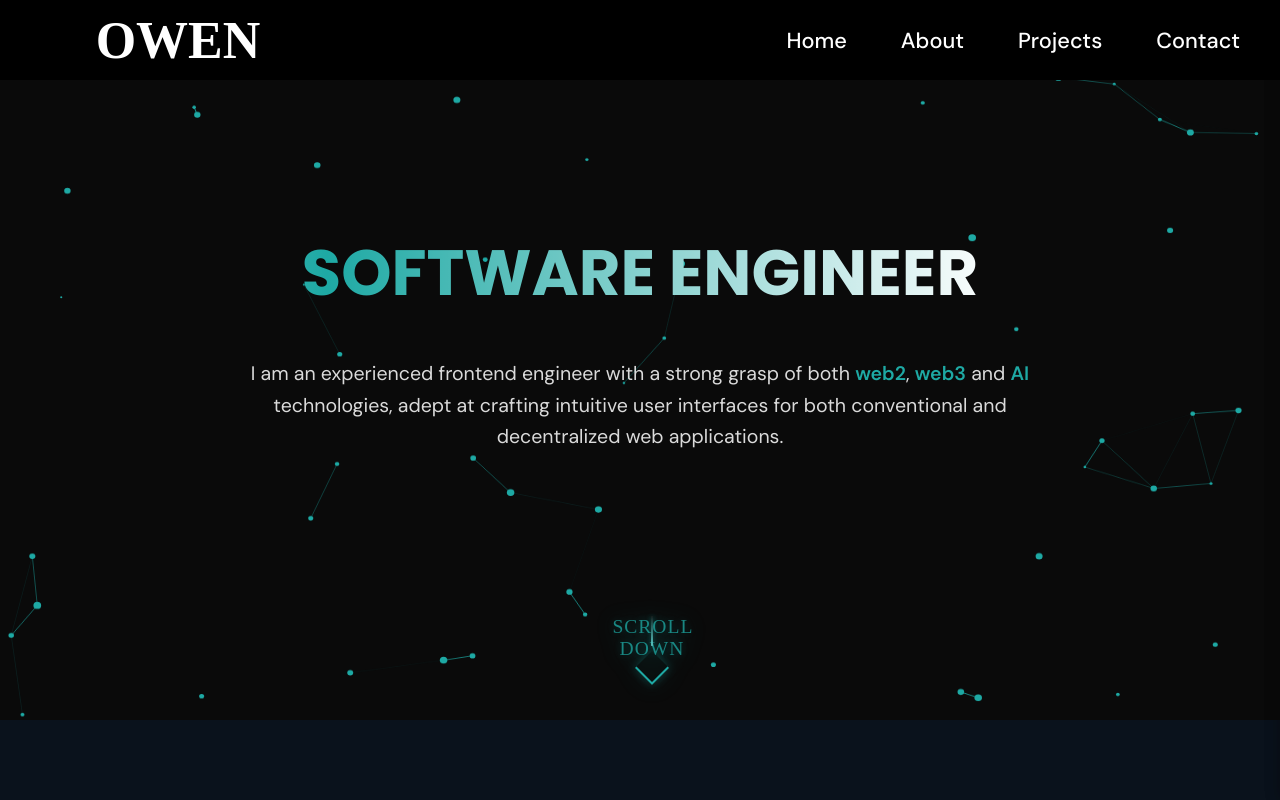
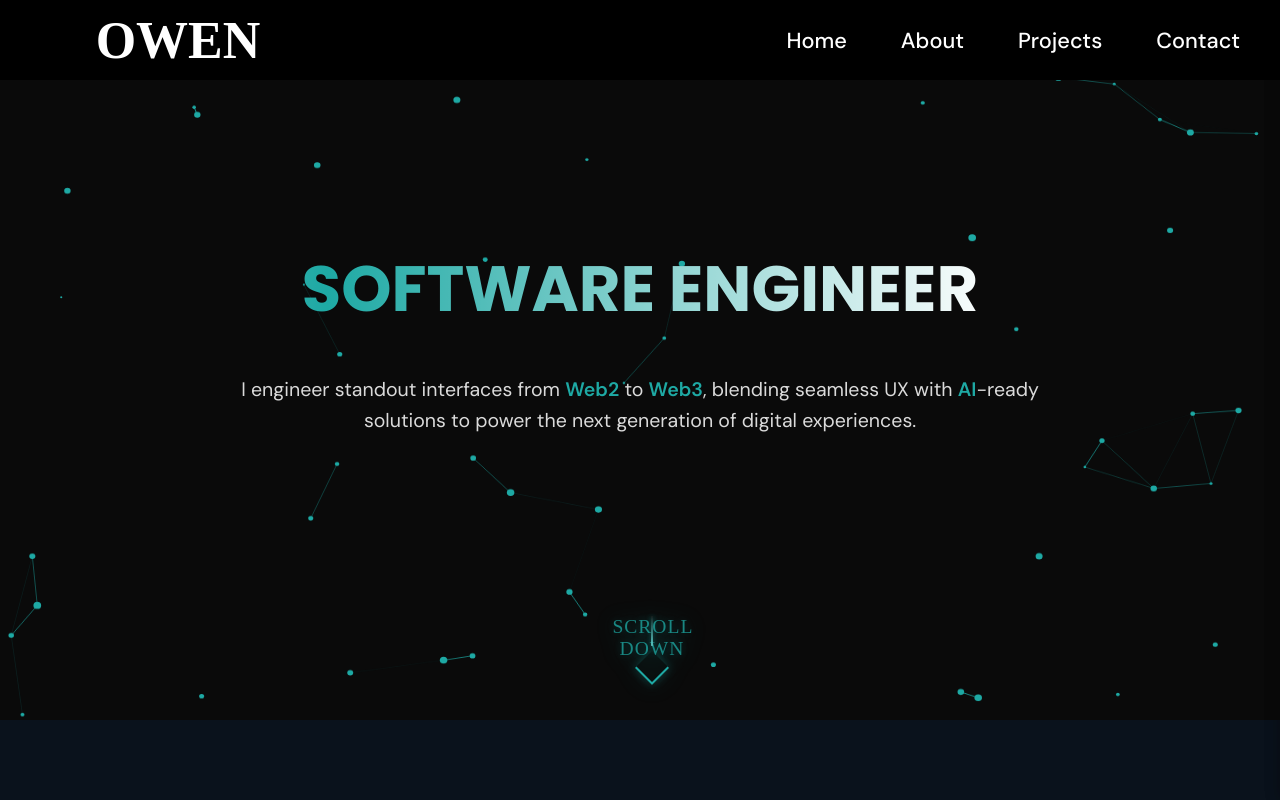
Before and after one commit to ngunjez/portfolio, a Next.js app: page / in a window 1280 px wide. Shown: the top 800 px of the page. Built offline with nearby package versions, Linux system fonts and the light colour scheme; a web font is replaced by a local one.

Commit message:
refactored the landing page components and fixed the keyframes animations

```diff
--- a/components/LandingPage.tsx
+++ b/components/LandingPage.tsx
@@ -53,11 +53,11 @@ const LandingPage = () => {
 
         indicator.style.transform = `translateX(calc(-50% + ${tiltX}px)) translateY(${tiltY}px)`;
       } else {
-        indicator.style.transform = 'translateX(-50%)';
+        indicator.style.transform = "translateX(-50%)";
       }
     };
 
-    window.addEventListener('mousemove', handleMouseMove);
+    window.addEventListener("mousemove", handleMouseMove);
 
     // Particle settings
     const particlesArray: Particle[] = [];
@@ -151,7 +151,7 @@ const LandingPage = () => {
 
     return () => {
       window.removeEventListener("resize", setCanvasDimensions);
-      window.removeEventListener('mousemove', handleMouseMove);
+      window.removeEventListener("mousemove", handleMouseMove);
     };
   }, []);
 
@@ -418,12 +418,11 @@ const LandingPage = () => {
               style={{ marginBottom: "30px" }}
             >
               <ProfileDescription>
-                I am an experienced frontend engineer with a strong grasp of
-                both <HighlightedText>web2</HighlightedText>,{" "}
-                <HighlightedText>web3</HighlightedText> and{" "}
-                <HighlightedText>AI</HighlightedText> technologies, adept at
-                crafting intuitive user interfaces for both conventional and
-                decentralized web applications.
+                I engineer standout interfaces from{" "}
+                <HighlightedText>Web2</HighlightedText> to{" "}
+                <HighlightedText>Web3</HighlightedText>, blending seamless UX
+                with <HighlightedText>AI</HighlightedText>-ready solutions to
+                power the next generation of digital experiences.
               </ProfileDescription>
             </motion.div>
           </InfoSection>
```
